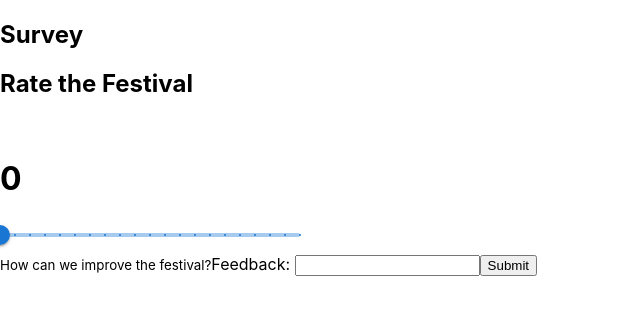
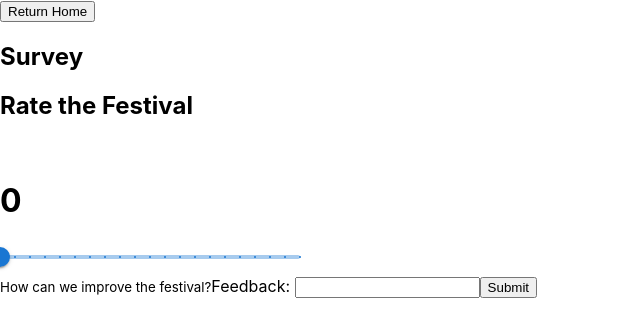
Before and after one commit to minikoo2024/Megafield-Music-Festival, a React (Create React App) app: page /Survey in a window 1280 px wide. Shown: the top 336 px of the page, without its empty margins (0-640 px from the left). Built offline with nearby package versions, Linux system fonts and the light colour scheme.

Commit message:
added return home button

```diff
--- a/src/page/Survey.jsx
+++ b/src/page/Survey.jsx
@@ -53,9 +53,16 @@ const Survey = () => {
     console.log("Feedback Submitted");
     navigate("/");
   }
+  function returnHome() {
+    console.log("go back to home page");
+    navigate("../"); // -> ./Map
+
+    // ./Profile     ./Artist/Profile
+  }
 
   return (
     <>
+      <Button onClick={returnHome}>Return Home</Button>
       <ScoreSlideButton />
 
       <div className="FeedbackTextArea">
```
